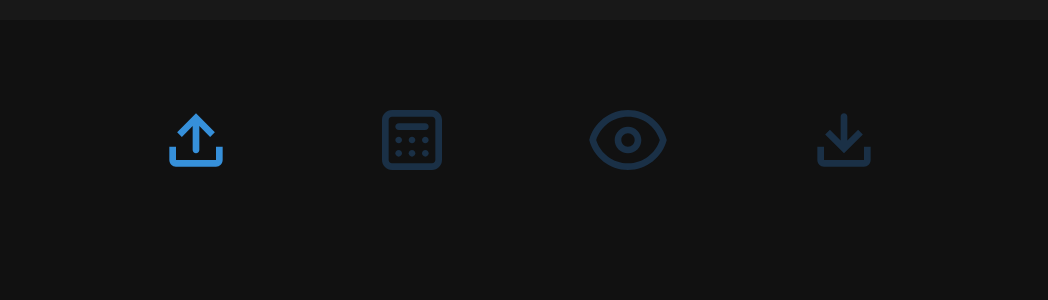
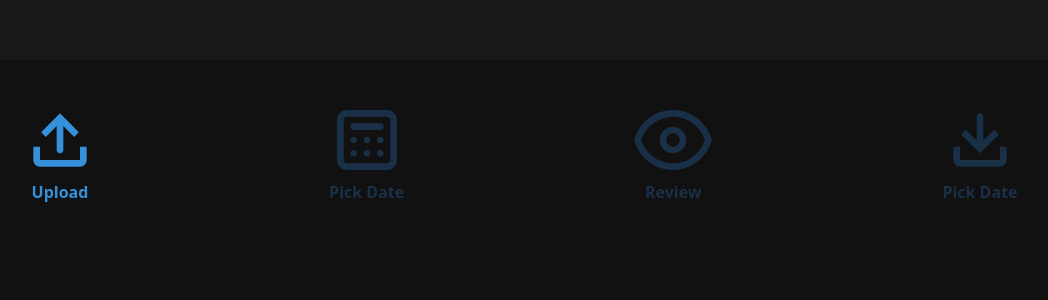
Before and after one commit to lukerichter/tagap-v3, a React (Vite) app: page / in a window 1280 px wide. Shown: the top 300 px of the page, without its empty margins (120-1168 px from the left). Built offline with nearby package versions, Linux system fonts and the light colour scheme.

Commit message:
feat: changing layout of progression bar

```diff
--- a/src/App.css
+++ b/src/App.css
@@ -3,5 +3,7 @@
     height: 600px;
     background-color: #111111;
     border-radius: 8px;
-    padding: 80px;
+    padding: 40px 60px;
+    display: flex;
+    flex-direction: column;
 }
--- a/src/components/ProgressionBar/ProgressionBar.css
+++ b/src/components/ProgressionBar/ProgressionBar.css
@@ -2,27 +2,41 @@
     position: relative;
     display: flex;
     align-items: center;
-    justify-content: space-evenly;
+    justify-content: space-between;
+    padding-bottom: 40px;
 }
 
 .step {
-    font-size: 5em;
     display: flex;
+    flex-direction: column;
+    justify-content: center;
+    align-items: center;
     color: #1a3046;
-    transition: color 0.2s, transform 0.2s;
-    transform-origin: center center;
-    will-change: transform, color;
     cursor: pointer;
 }
 
-.step:hover {
-    color: #2f5377;
-    transform: scale(1.08);
+.step svg {
+    font-size: 5em;
+    transition: color 0.25s, transform 0.2s;
+    transform-origin: center center;
 }
 
-
-
+.step p {
+    font-size: 1em;
+    transition: color 0.2s;
+    font-weight: bold;
+    margin: 0;
+}
 
 .step.selected {
     color: rgb(54, 144, 218);
 }
+
+.step:hover svg {
+    transform: scale(1.08);
+}
+
+.step:not(.selected):hover svg,
+.step:not(.selected):hover p {
+    color: #2f5377;
+}
--- a/src/components/ProgressionBar/ProgressionBar.jsx
+++ b/src/components/ProgressionBar/ProgressionBar.jsx
@@ -4,10 +4,22 @@ import './ProgressionBar.css'
 function ProgressionBar({ selectedState, changeState }) {
 
     const statesList = [
-        { icon: <CgSoftwareUpload /> },
-        { icon: <CgCalendarDates /> },
-        { icon: <CgEye /> },
-        { icon: <CgSoftwareDownload /> },
+        {
+            icon: <CgSoftwareUpload />,
+            state: "Upload"
+        },
+        {
+            icon: <CgCalendarDates />,
+            state: "Pick Date"
+        },
+        {
+            icon: <CgEye />,
+            state: "Review"
+        },
+        {
+            icon: <CgSoftwareDownload />,
+            state: "Pick Date"
+        }
     ]
 
     return (
@@ -21,6 +33,7 @@ function ProgressionBar({ selectedState, changeState }) {
                             className={`step ${index === selectedState ? 'selected' : ''}`}
                         >
                             {state.icon}
+                            <p>{state.state}</p>
                         </div>
                     )
                 )
```
